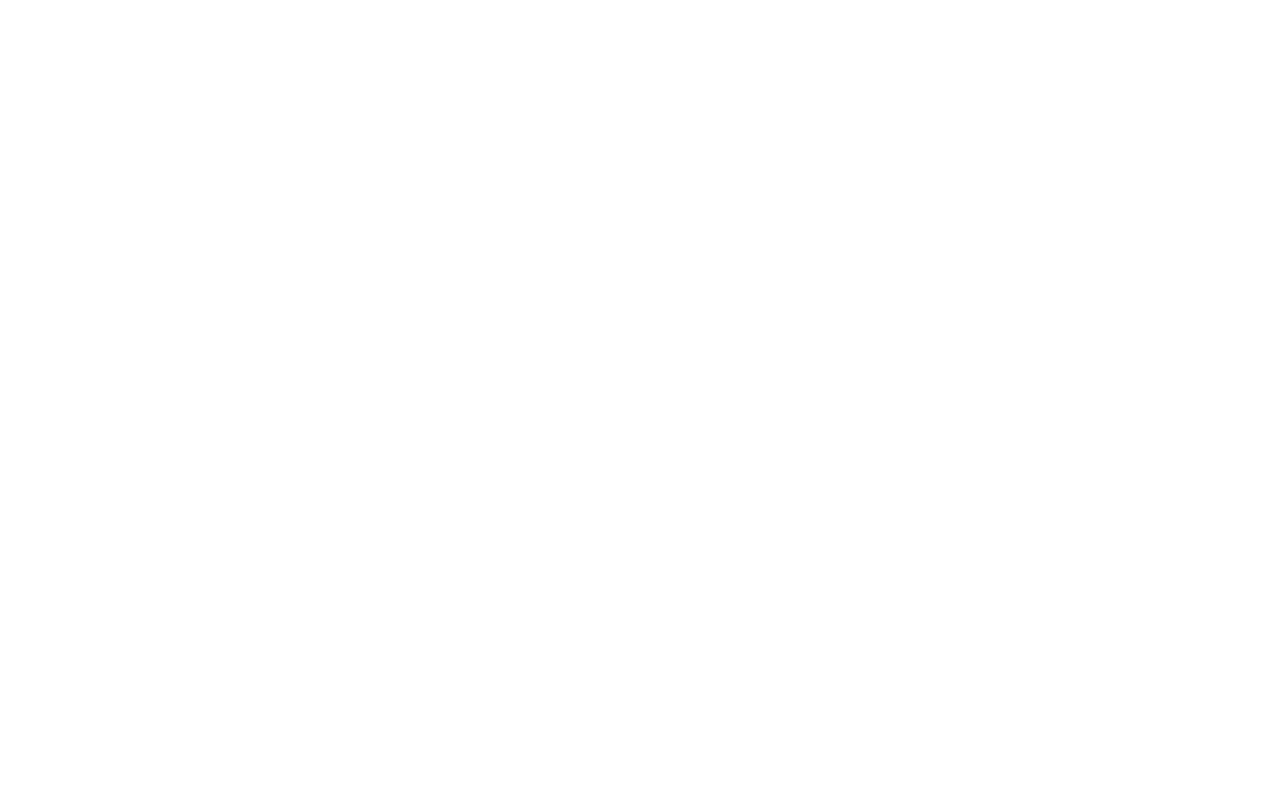
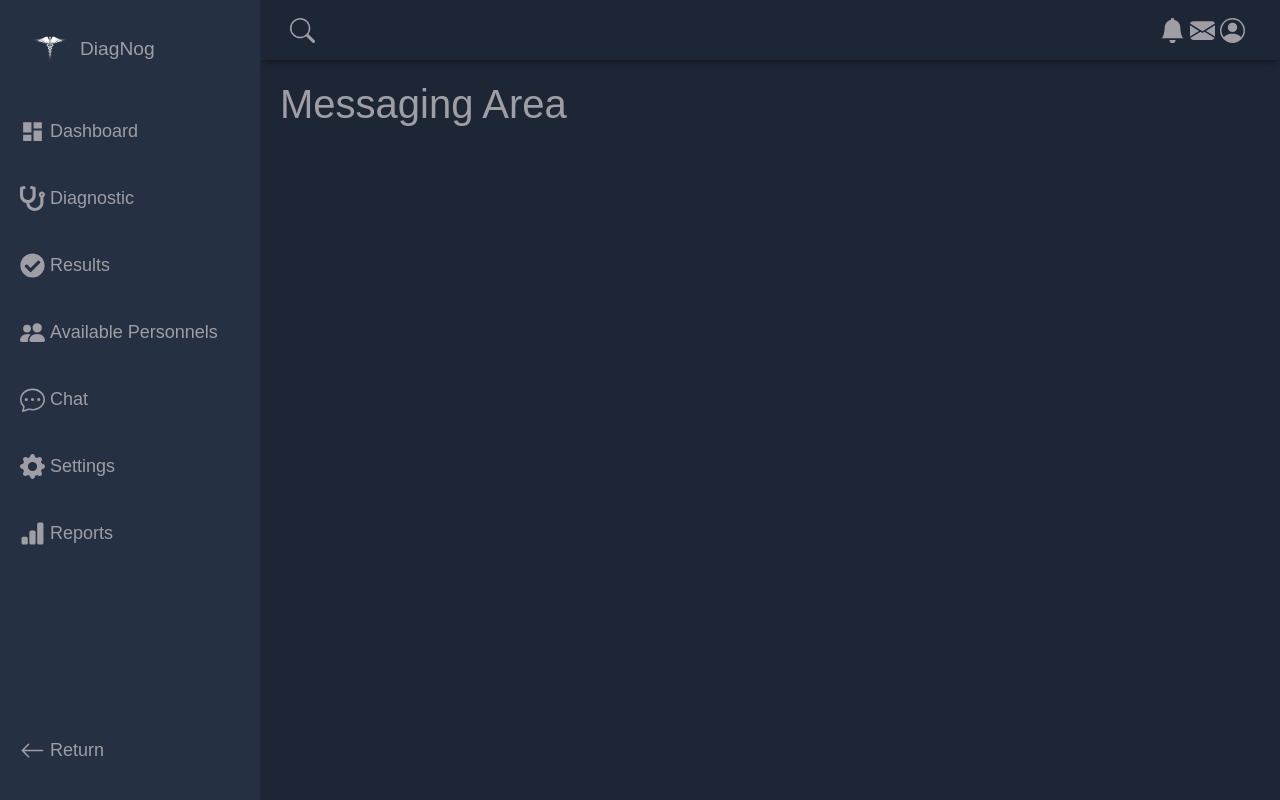
Before and after one commit to KedzeMcBride/skin-disease-project, a React (Vite) app in the folder project-diagnog-frontend/: page /text in a window 1280 px wide. Before the commit this address had no page. Built offline with nearby package versions, Linux system fonts and the light colour scheme.

Commit message:
building the dashboard components

```diff
--- a/project-diagnog-frontend/src/App.jsx
+++ b/project-diagnog-frontend/src/App.jsx
@@ -7,6 +7,8 @@
 import 'bootstrap/dist/css/bootstrap.min.css';
 import Contact from './assets/About&Contact/contact';
 import Chat from './dashboard/chat';
+import Text from './dashboard/text';
+import Diagnose from './dashboard/diagnose';
 
 
 function App() {
@@ -29,6 +31,8 @@
           <Route path="/login" element={<Login />} />
           <Route path="/contact" element={<Contact />} />
           <Route path="/chat" element={<Chat />} />
+          <Route path="/text" element={<Text />} />
+          <Route path="/diagnose" element={<Diagnose />} />
         </Routes>
       )}
     </Router>
--- a/project-diagnog-frontend/src/dashboard/chat.jsx
+++ b/project-diagnog-frontend/src/dashboard/chat.jsx
@@ -1,13 +1,13 @@
 import DashboardHeader from './dashboard-header';
 import DashboardNav from './dashboard-nav';
-import DashboardChat from './dashboard-chat';
+import DashboardProfile from './dashboard-profile';
 
 const Chat = () => {
     return (
         <div id="body" className="grid-container">
            <DashboardHeader></DashboardHeader>
            <DashboardNav></DashboardNav>
-           <DashboardChat></DashboardChat>
+           <DashboardProfile></DashboardProfile>
         </div>
     );
 };
--- a/project-diagnog-frontend/src/dashboard/dashboard-chat.jsx
+++ /dev/null
@@ -1,10 +0,0 @@
-
-const DashboardChat = () => {
-    return (
-        <div>
-
-        </div>
-    );
-};
-
-export default DashboardChat;
--- a/project-diagnog-frontend/src/dashboard/dashboard-nav.jsx
+++ b/project-diagnog-frontend/src/dashboard/dashboard-nav.jsx
@@ -2,8 +2,11 @@
 import { BsPeopleFill } from 'react-icons/bs';
 import { MdDashboard } from 'react-icons/md';
 import { FaStethoscope, FaCheckCircle } from 'react-icons/fa';
+import { BsArrowLeft } from 'react-icons/bs';
 //import { FiLogOut } from 'react-icons/fi';
 import logo from '../assets/images/logo.png'; // Corrected logo import
+import { Link } from 'react-router-dom';
+
 
 const DashboardNav = () => {
     return (
@@ -23,7 +26,7 @@
                 </li>
                 <li className="sidebar-list-item">
                 <FaStethoscope className='icon'/>
-                <a href="">Diagnostic</a>
+                <Link to="/diagnose">Diagnostic</Link>
                 </li>
                 <li className="sidebar-list-item">
                 <FaCheckCircle className='icon'/>
@@ -35,7 +38,7 @@
                 </li>
                 <li className="sidebar-list-item">
                 <BsChatDots className='icon'/>
-                <a href="">Chat</a>
+                <Link to="/text">Chat</Link>
                 </li>
                 <li className="sidebar-list-item">
                 <BsGearFill className='icon'/>
@@ -45,6 +48,10 @@
                 <BsBarChartFill className='icon'/>
                 <a href="">Reports</a>
                 </li>
+                <li className="sidebar-list-i">
+                <BsArrowLeft className='icon'/>
+                <Link to="/landing">Return</Link>
+                </li>
             </ul>
         </aside>
     );
--- /dev/null
+++ b/project-diagnog-frontend/src/dashboard/dashboard-profile.jsx
@@ -0,0 +1,12 @@
+
+const DashboardProfile = () => {
+    return (
+        <div className="dashboard-profile">
+        <div className="text-title">
+            <h1>Profile Area</h1>
+        </div>
+        </div>
+    );
+};
+
+export default DashboardProfile;
--- /dev/null
+++ b/project-diagnog-frontend/src/dashboard/dashboard-text.jsx
@@ -0,0 +1,12 @@
+
+const DashboardText = () => {
+    return (
+        <div id="DashboardText-container">
+        <div className="text-title">
+            <h1>Messaging Area</h1>
+        </div>
+        </div>
+    );
+};
+
+export default DashboardText;
--- /dev/null
+++ b/project-diagnog-frontend/src/dashboard/diagnose.jsx
@@ -0,0 +1,12 @@
+import DashboardHeader from './dashboard-header';
+import DashboardNav from './dashboard-nav';
+const Diagnose = () => {
+    return (
+        <div id="body" className="grid-container">
+        <DashboardHeader></DashboardHeader>
+        <DashboardNav></DashboardNav>
+        </div>
+    );
+};
+
+export default Diagnose;
--- /dev/null
+++ b/project-diagnog-frontend/src/dashboard/text.jsx
@@ -0,0 +1,16 @@
+import DashboardHeader from './dashboard-header';
+import DashboardNav from './dashboard-nav';
+import DashboardText from './dashboard-text';
+
+
+const Text = () => {
+    return (
+        <div id="body" className="grid-container">
+          <DashboardHeader></DashboardHeader>
+          <DashboardNav></DashboardNav>
+          <DashboardText></DashboardText>
+        </div>
+    );
+};
+
+export default Text;
--- a/project-diagnog-frontend/src/index.css
+++ b/project-diagnog-frontend/src/index.css
@@ -1511,5 +1511,30 @@
 
   z-index: 12 !important;
 }
-
+.sidebar-list-i{
+  margin-top: 150px;
+  padding: 20px 20px 20px 20px;
+  font-size: 18px;
+}
+.sidebar-list-i:hover{
+  background-color: rgba(255, 255, 255, 0.2);
+  cursor: pointer;
+}
+.sidebar-list-i > a{
+  text-decoration: none;
+  color: #9e9ea4;
+}
 /* End side Nav */
+/* CSS for user profile */
+/* END profile css */
+
+/*START CSS MESSAGE*/
+#DashboardText-container{
+  grid-area: main;
+  overflow-y: auto;
+  padding: 20px 20px;
+}
+.text-title{
+  display: flex;
+  justify-content: space-between;
+}
```
Also changed, not shown: project-diagnog-frontend/src/dashboard/dashboard-diagnose.jsx (added, +10 -0 lines).
